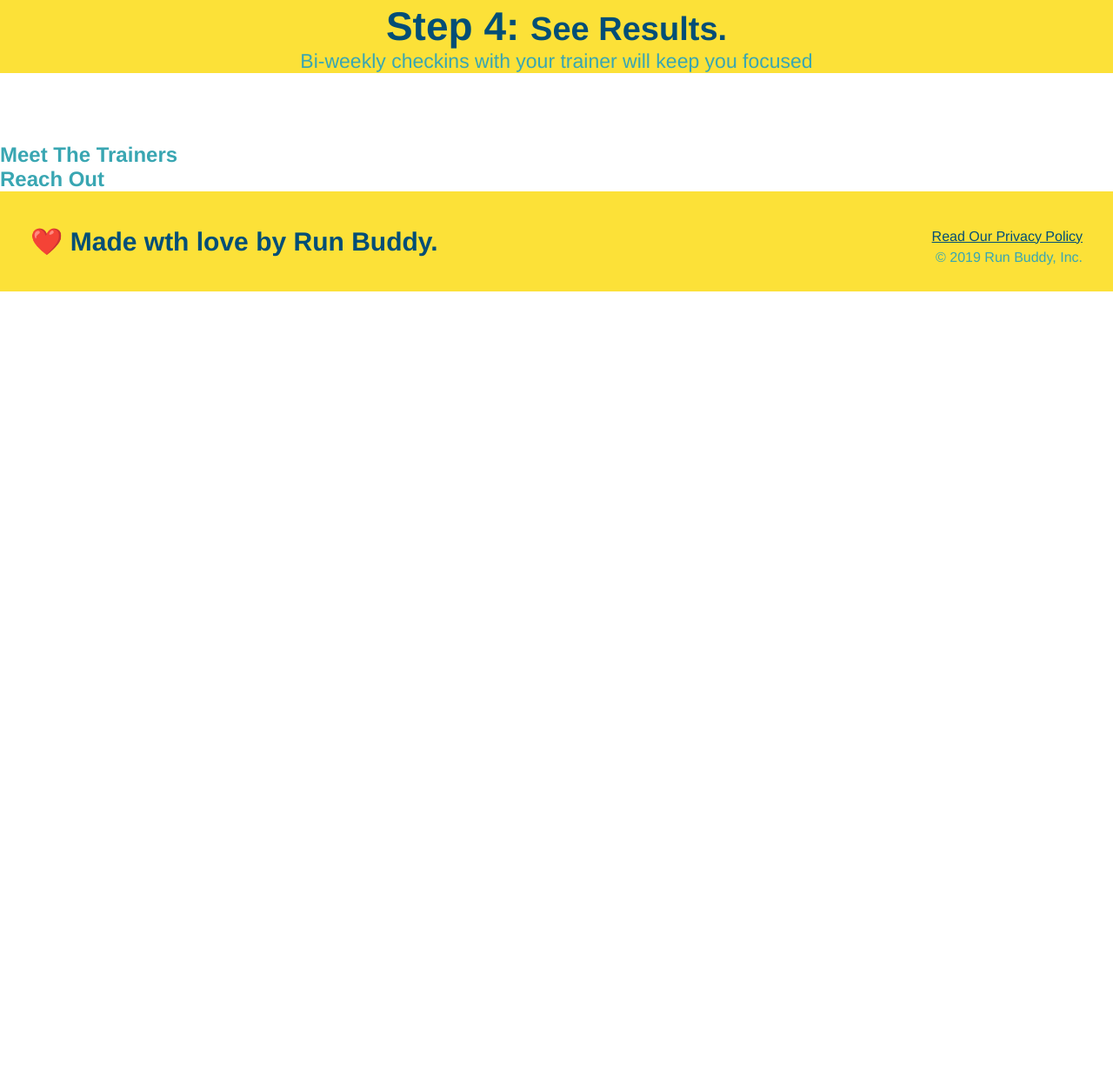
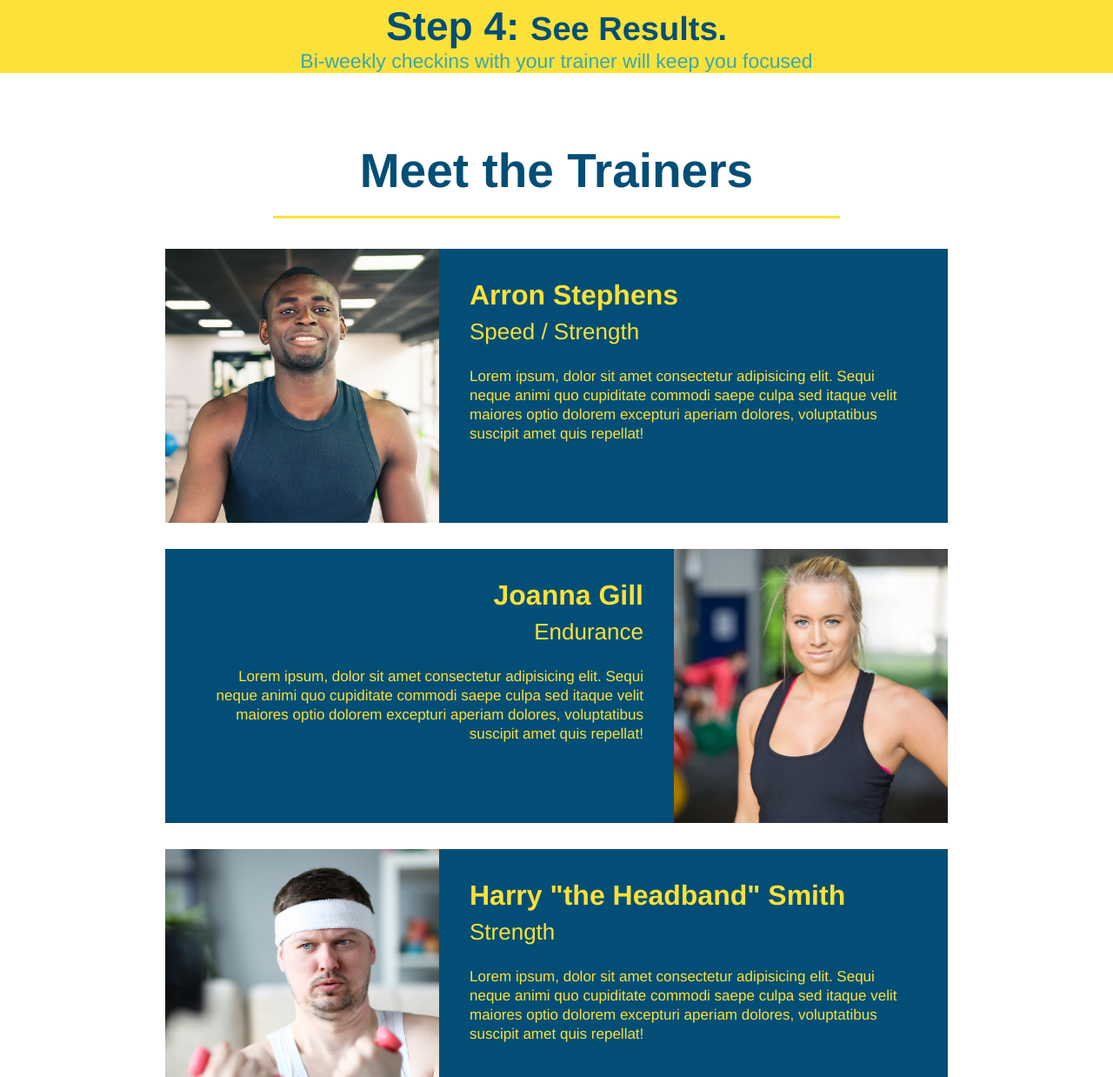
Before and after one commit to jstable1/run-buddy, a plain HTML site: page index.html in a window 1280 px wide. Shown: the part 2393-3631 px from the top of the page at 87% size. Before the commit the page ends 2728 px from the top, so only its background shows below. Drawn offline with Linux system fonts and the light colour scheme.

Commit message:
meet the trainers section

```diff
--- a/assets/css/style.css
+++ b/assets/css/style.css
@@ -116,23 +116,6 @@
     margin: 0 auto;
   }
 
-  .section-title {
-    font-size: 55px;
-    color: #024e76;
-    margin-bottom: 35px;
-    padding: 0 100px 20px 100px;
-    display: inline-block;
-    border-bottom: 3px solid;
-  }
-
-  .primary-border {
-    border-color: #fce138;
-  }
-
-  .secondary-border {
-    border-color: #39a6b2;
-  }
-
   .steps {
     text-align: center;
     background: #fce138;
@@ -161,3 +144,67 @@
   .steps span {
     font-size: 38px;
   }
+
+  .section-title {
+    font-size: 55px;
+    color: #024e76;
+    margin-bottom: 35px;
+    padding: 0 100px 20px 100px;
+    display: inline-block;
+    border-bottom: 3px solid;
+  }
+
+  .primary-border {
+    border-color: #fce138;
+  }
+
+  .secondary-border {
+    border-color: #39a6b2;
+  }
+
+  .trainers {
+    text-align: center;
+  }
+
+  .trainer {
+    width: 900px;
+    margin: 0 auto 30px auto;
+    background: #024e76;
+    color: #fce138;
+    overflow: auto;
+  }
+
+  .trainer img {
+    width: 35%;
+    float: left;
+  }
+
+  .trainer-bio {
+    padding: 35px;
+    float: left;
+    width: 65%;
+  }
+
+  .text-left {
+    text-align: left;
+  }
+
+  .text-right {
+    text-align: right;
+  }
+
+  .trainer-bio h3 {
+    font-size: 32px;
+    margin-bottom: 8px;
+  }
+
+  .trainer-bio h4 {
+    font-weight: lighter;
+    font-size: 26px;
+    margin-bottom: 25px;
+  }
+
+  .trainer-bio p {
+    font-size: 17px;
+    line-height: 1.3;
+  }
--- a/index.html
+++ b/index.html
@@ -106,8 +106,49 @@
         </section>
 
         <!--"meet the trainers" section-->
-        <section>
-            <h2>Meet The Trainers</h2>
+        <section id="your-trainers" class="trainers">
+            <h2 class="section-title primary-border">
+                Meet the Trainers
+              </h2>
+
+              <!--first trainer bio-->
+              <article class="trainer">
+                <img src="./assets/images/trainer-1.jpg" alt="Arron Stephens in his workout clothes, ready to pump iron" />
+                <div class="trainer-bio text-left">
+                  <h3>Arron Stephens</h3>
+                  <h4>Speed / Strength</h4>
+                  <p>
+                    Lorem ipsum, dolor sit amet consectetur adipisicing elit. Sequi neque animi quo cupiditate commodi saepe culpa sed
+                    itaque velit maiores optio dolorem excepturi aperiam dolores, voluptatibus suscipit amet quis repellat!
+                  </p>
+                </div>
+              </article>
+
+              <!-- second trainer bio -->
+              <article class="trainer">
+                <div class="trainer-bio text-right">
+                <h3>Joanna Gill</h3>
+                <h4>Endurance</h4>
+                <p>
+                    Lorem ipsum, dolor sit amet consectetur adipisicing elit. Sequi neque animi quo cupiditate commodi saepe culpa sed
+                    itaque velit maiores optio dolorem excepturi aperiam dolores, voluptatibus suscipit amet quis repellat!
+                </p>
+                </div>
+                <img src="./assets/images/trainer-2.jpg" alt="Joanna Gill cooling off after a workout" />
+            </article>
+
+            <!-- third trainer bio -->
+            <article class="trainer">
+                <img src="./assets/images/trainer-3.jpg" alt="Harry Smith wearing a headband and lifting comically small pink weights" />
+                <div class="trainer-bio text-left">
+                <h3>Harry "the Headband" Smith</h3>
+                <h4>Strength</h4>
+                <p>
+                    Lorem ipsum, dolor sit amet consectetur adipisicing elit. Sequi neque animi quo cupiditate commodi saepe culpa sed
+                    itaque velit maiores optio dolorem excepturi aperiam dolores, voluptatibus suscipit amet quis repellat!
+                </p>
+                </div>
+            </article>
         </section>
 
         <!-- "reach out" section-->
@@ -117,7 +158,7 @@
 
         <!--footer-->
         <footer>
-            <h2>❤️ Made wth love by Run Buddy.</h2>
+            <h2>❤️ Made with love by Run Buddy.</h2>
             <div>
                 <a href="#">Read Our Privacy Policy</a><br />
                 &copy; 2019 Run Buddy, Inc.
```
Also changed, not shown: assets/images/trainer-1.jpg (added), assets/images/trainer-2.jpg (added), assets/images/trainer-3.jpg (added), 3 other files.
